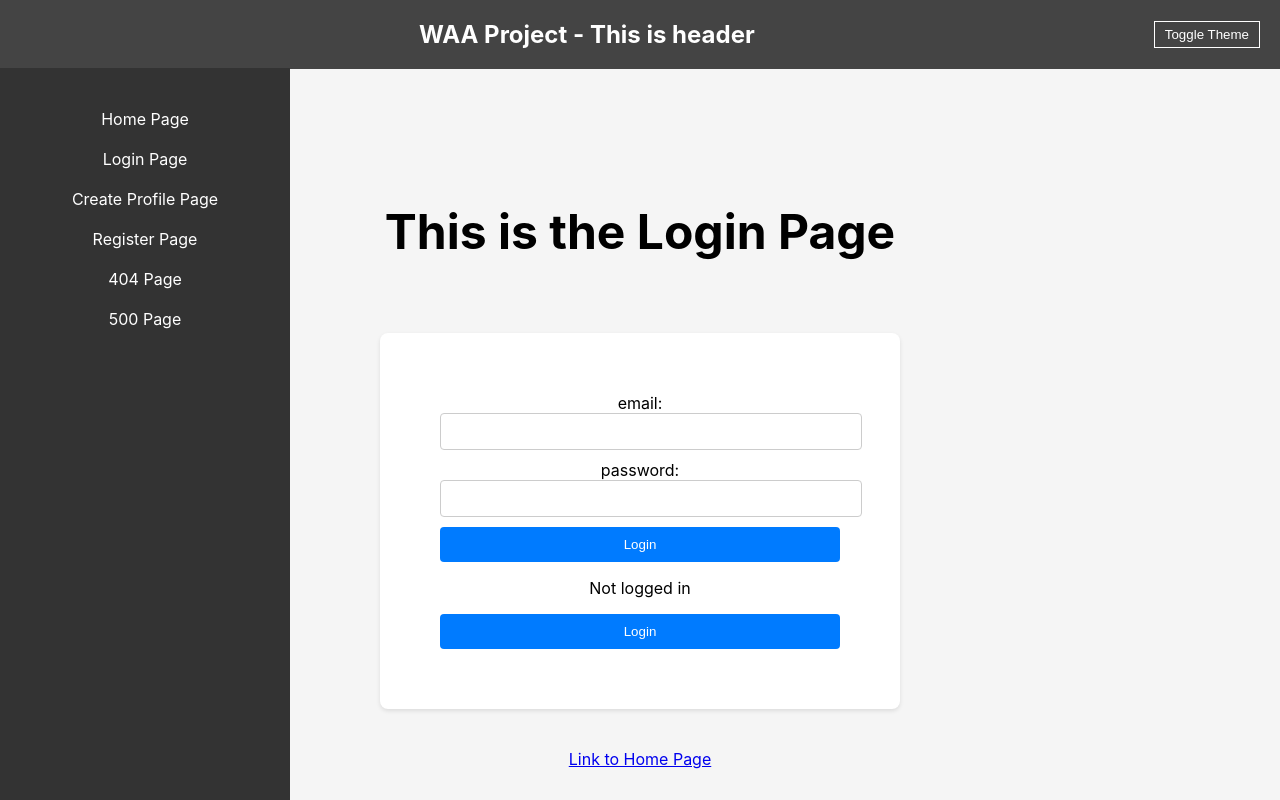
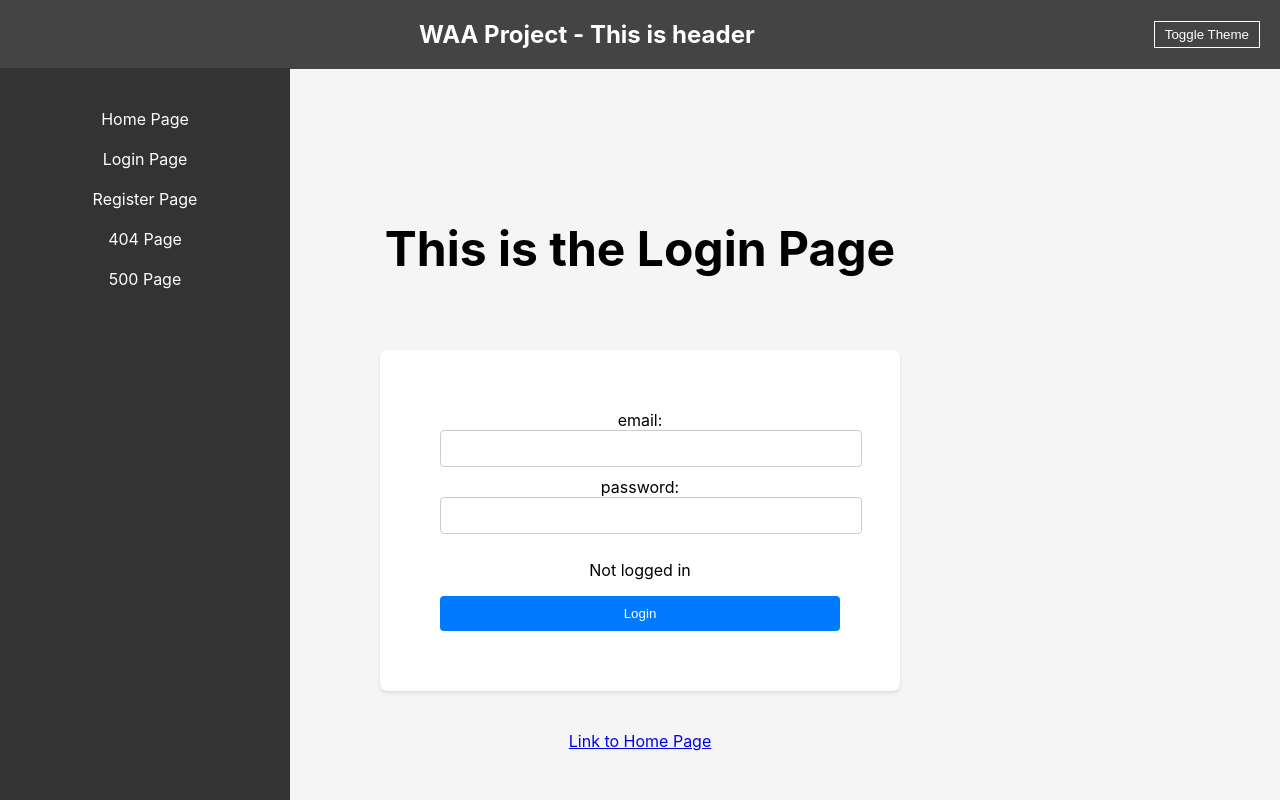
Before and after one commit to umur/waa-aug-2023-project, a React (Create React App) app in the folder frontend/: page /login in a window 1280 px wide. Shown: the top 800 px of the page. Built offline with nearby package versions, Linux system fonts and the light colour scheme.

Commit message:
udate form and role

```diff
--- a/frontend/src/components/form/loginForm.js
+++ b/frontend/src/components/form/loginForm.js
@@ -31,8 +31,8 @@ const LoginForm = () => {
             const apiResponse = await AuthService.handlePostApi('login', handleLoginInput);
             setIsLoading(false);
             if (apiResponse.accessToken) {
-                localStorage.setItem('accessToken', apiResponse.role);
-                console.log(localStorage.getItem('accessToken'));
+                localStorage.setItem('accessToken', apiResponse.accessToken);
+                localStorage.setItem('role', apiResponse.role);
                 navigate('/');
             } else {
                 alert('Bad credentials, try again');
@@ -66,10 +66,6 @@ const LoginForm = () => {
                 />
             </div>
             <div>
-                <Button color="primary" onClick={handleLogin}>
-                    Login
-                </Button>
-            </div>
                 {isLoading && <Loading />}
                 {'' ? (
                     <>
@@ -79,9 +75,12 @@ const LoginForm = () => {
                 ) : (
                     <>
                         <p>Not logged in</p>
-          <button onClick={() => login('yourAuthTokenHere')}>Login</button>
+                        <Button color="primary" onClick={handleLogin}>
+                            Login
+                        </Button>
                     </>
                 )}
+            </div>
         </div>
     );
 };
--- a/frontend/src/components/header/AppHeader.js
+++ b/frontend/src/components/header/AppHeader.js
@@ -5,12 +5,15 @@ import "../../css/header.css"
 
 const AppHeader = () => {
     const { theme, toggleTheme } = useTheme();
-    const { token, setToken } = useAuth();
+    const { role, token, logout } = useAuth();
     return (
         <header className={`header ${theme}`}>
-            <h1>{token}</h1>
+            <h1>{role}</h1>
             <h1>WAA Project - This is header</h1>
             <button onClick={toggleTheme}>Toggle Theme</button>
+            {token !== null && (
+                <button onClick={logout}>Logout</button>
+            )}
         </header>
     )
 }
--- a/frontend/src/components/sidebar/AppSidebar.js
+++ b/frontend/src/components/sidebar/AppSidebar.js
@@ -1,17 +1,22 @@
 import React from 'react';
 import '../../css/sidebar.css';
 import { Link } from 'react-router-dom';
+import { useAuth } from '../../contexts/AuthContext';
 
 const AppSidebar = () => {
+    const { token, setToken } = useAuth();
+
     return (
         <div className="app-sidebar">
             <ul>
-                <li><Link to="/" children="Home Page"/></li>
-                <li><Link to="/login" children="Login Page"/></li>
-                <li><Link to="/create-profile" children="Create Profile Page"/></li>
-                <li><Link to="/register" children="Register Page"/></li>
-                <li><Link to="/404" children="404 Page"/></li>
-                <li><Link to="/500" children="500 Page"/></li>
+                <li><Link to="/" children="Home Page" /></li>
+                <li><Link to="/login" children="Login Page" /></li>
+                {token === "ADMIN" && (
+                    <li><Link to="/create-profile" children="Create Profile Page" /></li>
+                )}
+                <li><Link to="/register" children="Register Page" /></li>
+                <li><Link to="/404" children="404 Page" /></li>
+                <li><Link to="/500" children="500 Page" /></li>
             </ul>
         </div>
     )
--- a/frontend/src/contexts/AuthContext.js
+++ b/frontend/src/contexts/AuthContext.js
@@ -1,24 +1,23 @@
 
 import React, { createContext, useContext, useState } from 'react';
+import { useNavigate } from 'react-router-dom';
 
 const AuthContext = createContext();
 
 export const AuthProvider = ({ children }) => {
   const [token, setToken] = useState(localStorage.getItem('accessToken') || null);
+  const [role, setRole] = useState(localStorage.getItem('role') || null);
   console.log("token level" + token)
-
-  const login = (newToken) => {
-    setToken(newToken);
-    localStorage.setItem('accessToken', newToken);
-  };
 
   const logout = () => {
     setToken(null);
     localStorage.removeItem('accessToken');
+    alert("Logout sucessfully")
+    document.location.assign("/")
   };
 
   return (
-    <AuthContext.Provider value={{ token, login, logout }}>
+    <AuthContext.Provider value={{ token, role , logout }}>
       {children}
     </AuthContext.Provider>
   );
```
Also changed, not shown: frontend/src/App.js (+3 -6 lines), frontend/src/services/handleFetchListMock.js (deleted, +0 -12 lines), frontend/src/contexts/AuthenticationContext.js (deleted), frontend/src/services/userService.js (added). Lines whose indentation alone changed are shown as unchanged.
